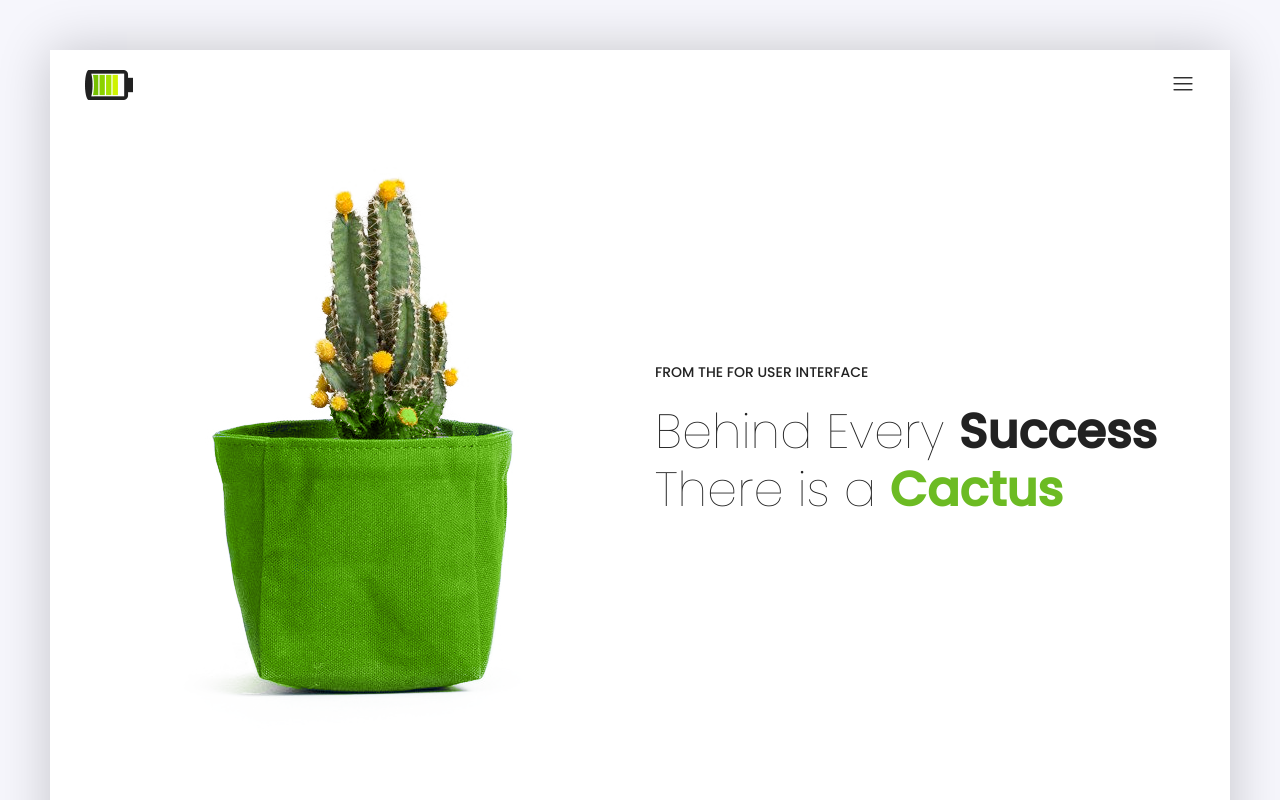
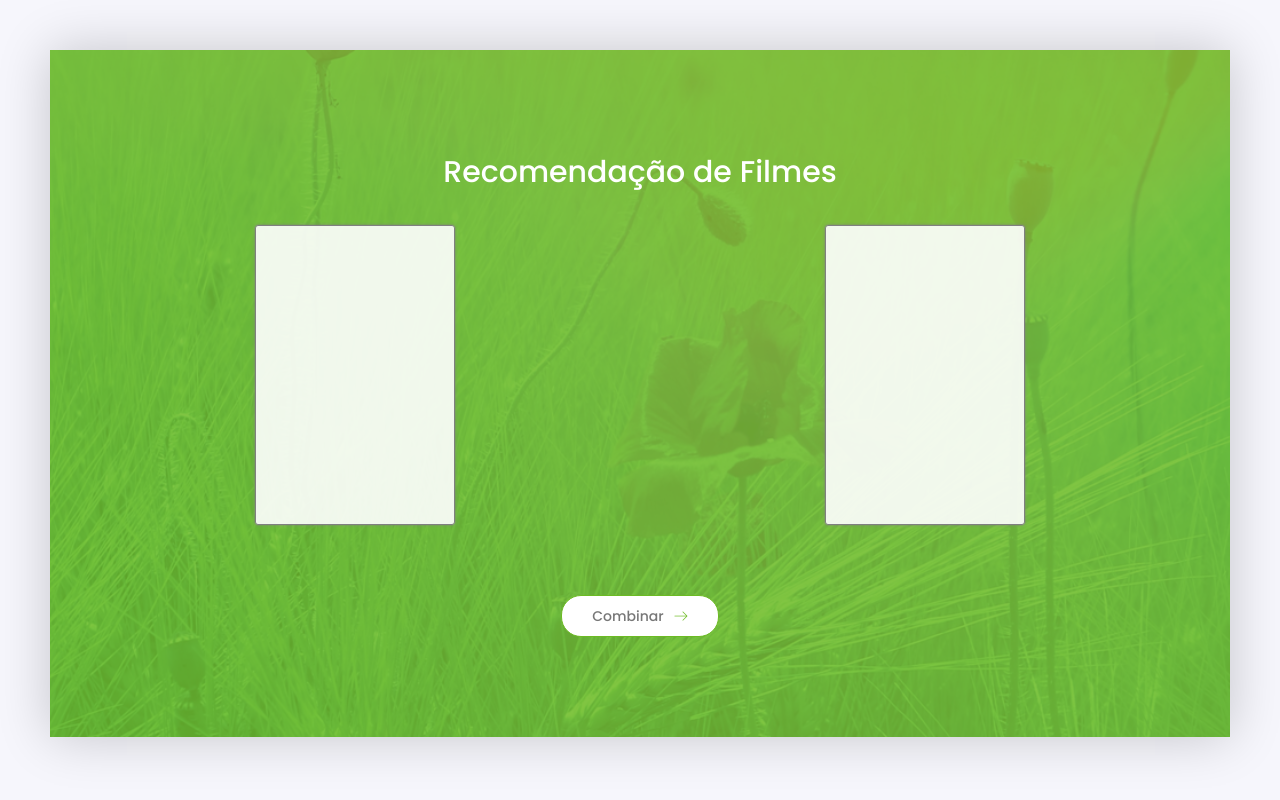
Before and after one commit to JacksonBelloli/Projeto-PICII, a plain HTML site: page CellOn-colorlib/CellOn-colorlib/index.html in a window 1280 px wide. Shown: the top 800 px of the page. Drawn offline with nearby package versions, Linux system fonts and the light colour scheme.

Commit message:
Tirando capa do site

```diff
--- a/CellOn-colorlib/CellOn-colorlib/index.html
+++ b/CellOn-colorlib/CellOn-colorlib/index.html
@@ -29,45 +29,6 @@
 	</head>
 	<body>
 	<div class="oz-body-wrap">
-		<!-- Start Header Area -->
-		<header class="default-header">
-			<div class="container-fluid">
-				<div class="header-wrap">
-					<div class="header-top d-flex justify-content-between align-items-center">
-						<div class="logo">
-							<a href="index.html"><img src="img/logo.png" alt=""></a>
-						</div>
-						<div class="main-menubar d-flex align-items-center">
-							<nav class="hide">
-								<a href="index.html">Home</a>
-								<a href="generic.html">Generic</a>
-								<a href="elements.html">Elements</a>
-							</nav>
-							<div class="menu-bar"><span class="lnr lnr-menu"></span></div>
-						</div>
-					</div>
-				</div>
-			</div>
-		</header>
-		<!-- End Header Area -->
-		<!-- Start Banner Area -->
-		<section class="banner-area relative">
-			<div class="container">
-				<div class="row fullscreen align-items-center justify-content-center">
-					<div class="banner-left col-lg-6">
-						<img class="d-flex mx-auto img-fluid" src="img/header-img.png" alt="">
-					</div>
-					<div class="col-lg-6">
-						<div class="story-content">
-							<h6 class="text-uppercase">From the for User interface</h6>
-							<h1>Behind Every <span class="sp-1">Success</span><br>
-							There is a <span class="sp-2">Cactus</span></h1>
-						</div>
-					</div>
-				</div>
-			</div>
-		</section>
-		<!-- End Banner Area -->
 		<!-- Start Video Area -->
 		<section class="feature-area pt-100 pb-100 relative">
 			<div class="overlay overlay-bg"></div>
```
